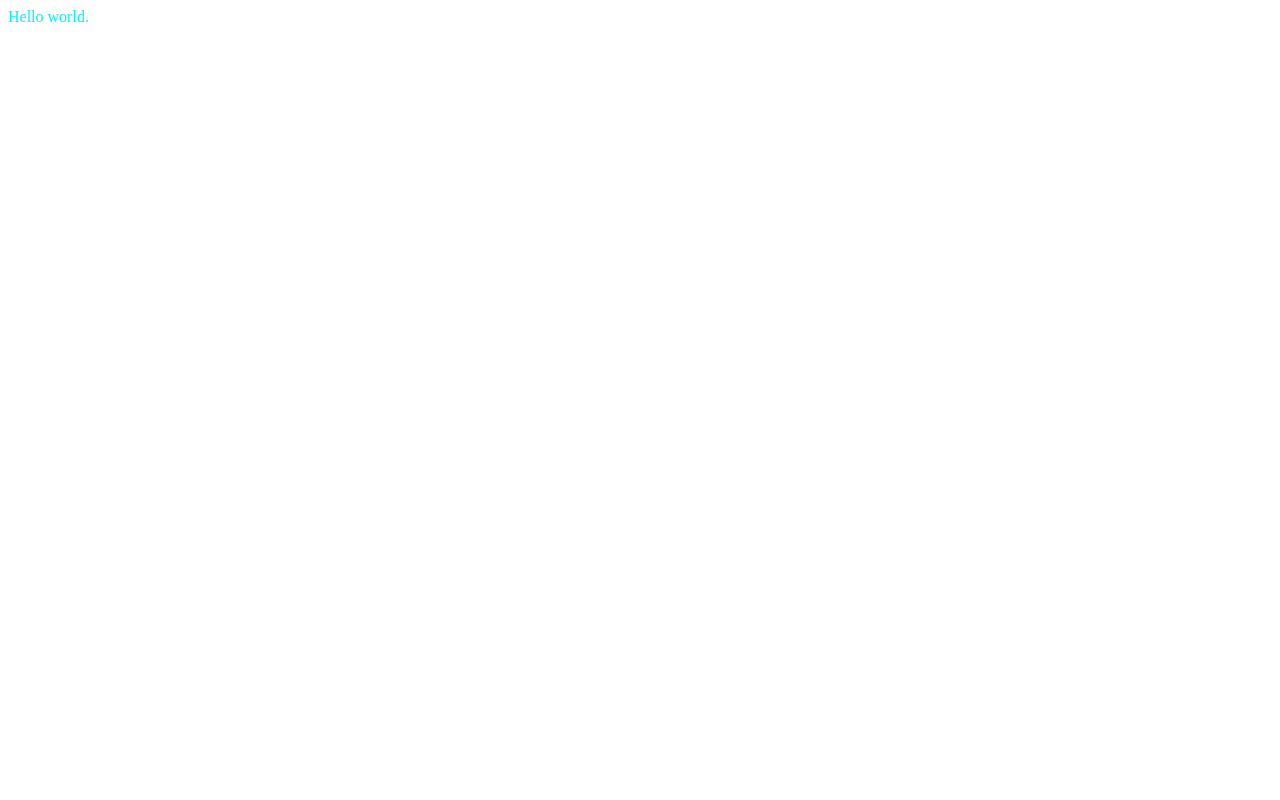
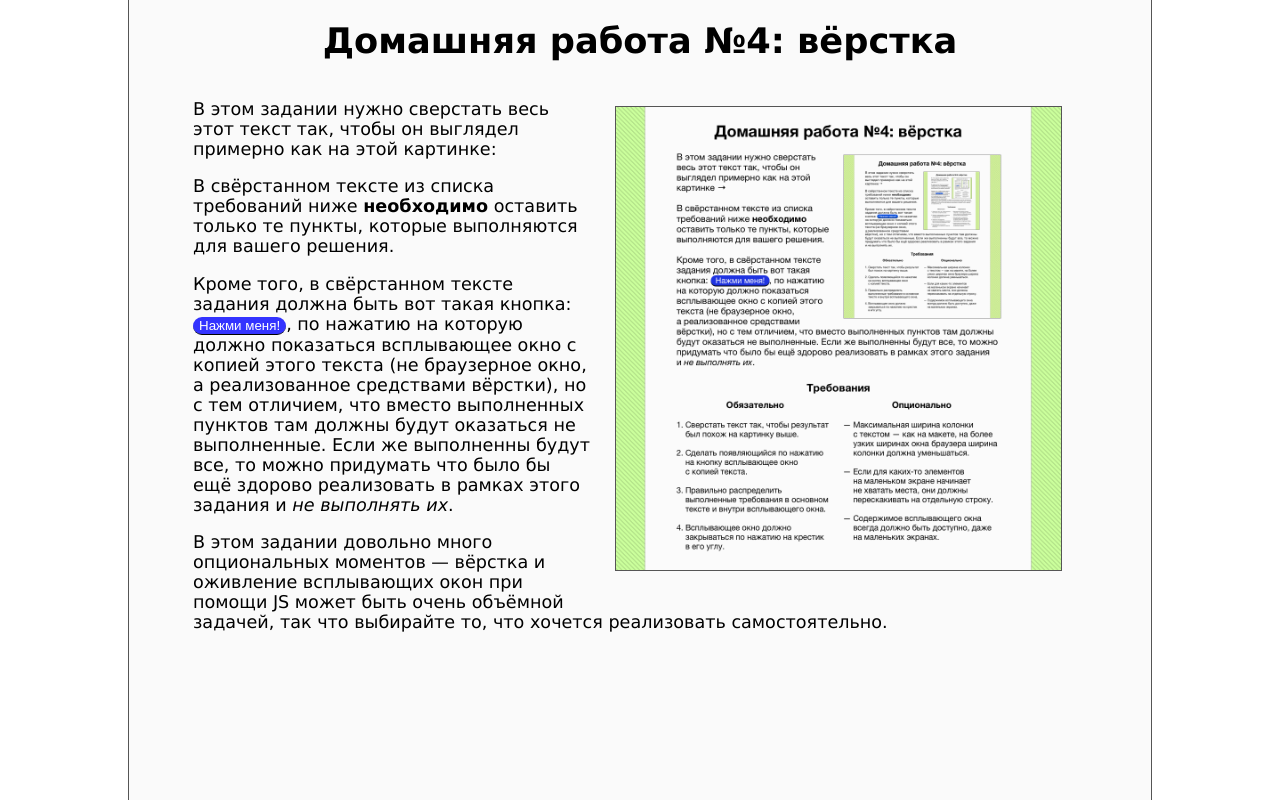
Before and after one commit to hse2016/part-1-task-4, a website: page index.html in a window 1280 px wide. Drawn offline with Linux system fonts and the light colour scheme.

Commit message:
add base styles for description

```diff
--- a/index.html
+++ b/index.html
@@ -6,6 +6,38 @@
     <link href="css/base.css" rel="stylesheet"/>
   </head>
   <body>
-    Hello world.
+    <div class="content">
+      <div class="description">
+        <h1>Домашняя работа №4: вёрстка</h1>
+        <img alt="" src="task.png"/>
+        <p>
+          В этом задании нужно сверстать весь этот текст так, чтобы он выглядел
+          примерно как на этой картинке:
+        </p>
+        <p>
+          В свёрстанном тексте из списка требований ниже <b>необходимо</b> оставить
+          только те пункты, которые выполняются для вашего решения.
+        </p>
+        <p>
+          Кроме того, в свёрстанном тексте задания должна быть вот такая кнопка:
+          <button>Нажми меня!</button>,
+          по нажатию на которую должно показаться всплывающее окно с копией
+          этого текста (не браузерное окно, а реализованное средствами
+          вёрстки), но с тем отличием, что вместо выполненных пунктов
+          там должны будут оказаться не выполненные. Если же выполненны
+          будут все, то можно придумать что было бы ещё здорово реализовать
+          в рамках этого задания и <i>не выполнять их</i>.
+        </p>
+        <p>
+          В этом задании довольно много опциональных моментов — вёрстка
+          и оживление всплывающих окон при помощи JS может быть очень
+          объёмной задачей, так что выбирайте то, что хочется реализовать
+          самостоятельно.
+        </p>
+      </div>
+      <div class="options">
+
+      </div>
+    </div>
   </body>
 </html>
--- a/scss/base.scss
+++ b/scss/base.scss
@@ -1,3 +1,53 @@
+@import 'globals';
+
+html, body {
+  margin: 0;
+  padding: 0;
+  border: 0;
+  width: 100%;
+  height: 100%;
+}
+
 body {
-  color: #00f0ff;
+  color: #000;
+  font-family: Geneva, Arial, Helvetica, sans-serif;
+  font-size: 1.1em;
 }
+
+h1 {
+  margin: 0;
+  padding: 20px 0;
+  text-align: center;
+}
+
+img {
+  border: 1px solid $border-color;
+  box-sizing: border-box;
+  /* height: 50%; */
+  width: 50%;
+
+  margin: 25px;
+  top: 0;
+  right: 0;
+  float: right;
+}
+
+button {
+  color: #fff;
+  background: #33f;
+  border: 0 solid #000;
+  border-bottom: 1px solid #000;
+  border-radius: 15px;
+
+}
+.content {
+  background: $background-main;
+  box-sizing: border-box;
+  border-left: 1px solid $border-color;
+  border-right: 1px solid $border-color;
+  width: 80%;
+  height: 100%;
+  margin: 0% 10%;
+  padding: 0% 5%;
+
+}
--- /dev/null
+++ b/scss/globals.scss
@@ -0,0 +1,3 @@
+
+$border-color: #555;
+$background-main: #fafafa;
```
Also changed, not shown: css/base.css, css/globals.css (added).
